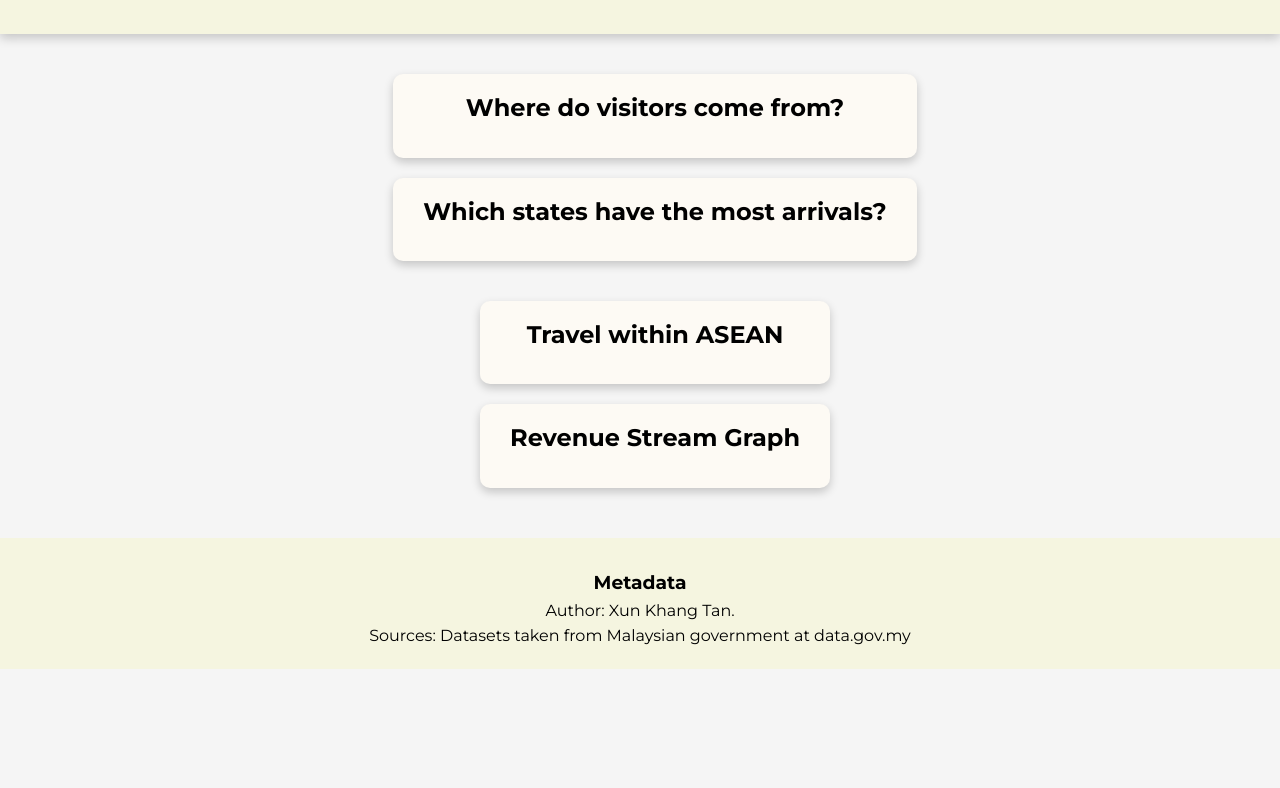
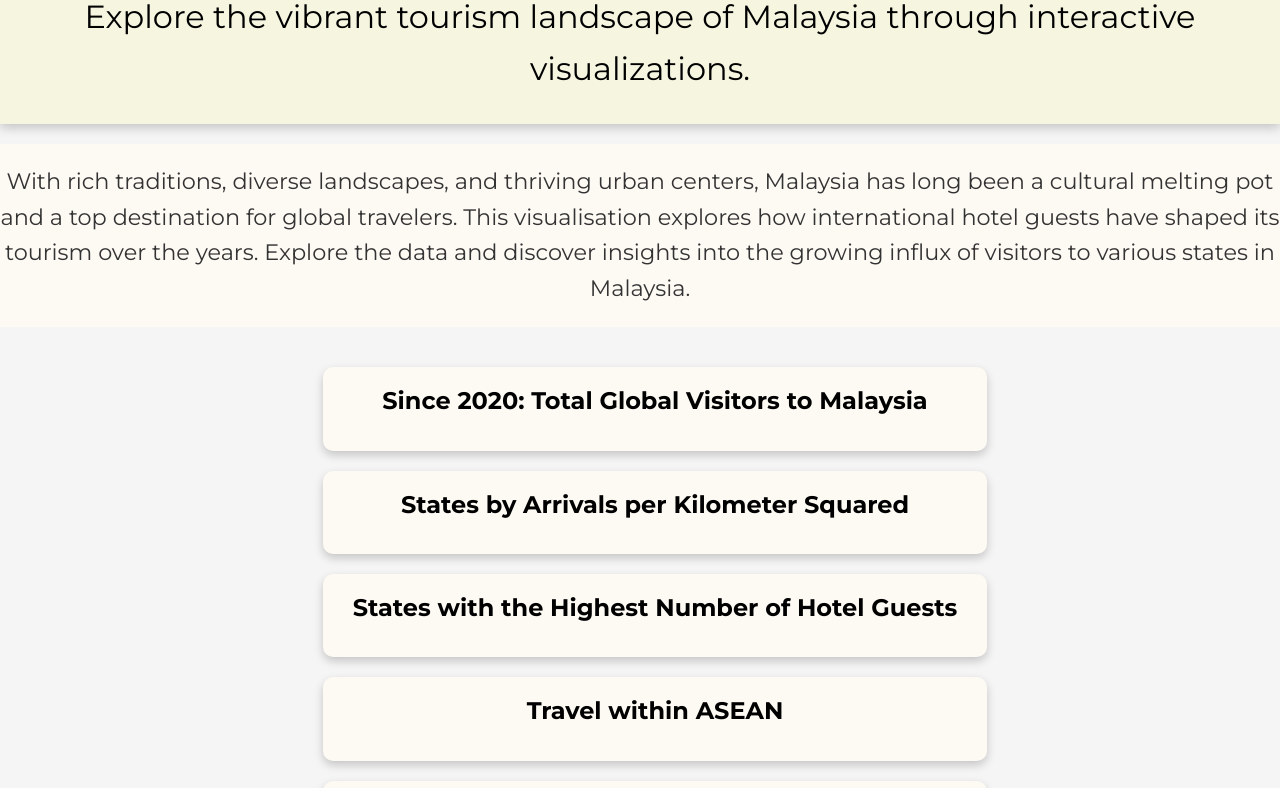
Before and after one commit to XKKTTT/FIT3179-Data-Visualization-2-, a plain HTML site: page index.html in a window 1280 px wide. Shown: the part 131-919 px from the top of the page. Before the commit the page ends 800 px from the top, so only its background shows below. Drawn offline with nearby package versions, Linux system fonts and the light colour scheme; a script that the page names is missing.

Commit message:
Improved layout
Improved layout

```diff
--- a/css/styles.css
+++ b/css/styles.css
@@ -3,6 +3,7 @@ body, h1, h2, h3, p {
     margin: 0;
     padding: 0;
 }
+
 
 body {
     display: flex;
@@ -14,6 +15,22 @@ body {
     font-family: 'Montserrat', sans-serif;
     line-height: 1.6;
     background-color: whitesmoke;
+}
+
+#introduction {
+    background-color: #fdfaf4;
+    padding: 20px;
+    max-width: 1800px;
+    width: 100%;
+    text-align: center;
+    margin-bottom: 20px;
+}
+
+
+.text-section p {
+    font-family: 'Montserrat', sans-serif;
+    font-size: 1.4em;
+    color: #333;
 }
 
 
@@ -48,19 +65,19 @@ nav ul li a {
 }
 
 nav ul li a:hover {
-    color: #94d2bd; /* Lighter teal on hover */
+    color: #94d2bd;
 }
 
 
 #title {
     font-family: 'Playfair Display', Courier, monospace;
-    font-size: 1.5em; /* Adjust the size as needed */
+    font-size: 2em;
     margin-bottom: 10px;
 }
 
 #title p{
     font-family: 'Montserrat', Courier, monospace;
-    font-size: 1em; /* Adjust the size as needed */
+    font-size: 1em;
     margin-bottom: 10px;
 }
 
@@ -72,6 +89,7 @@ nav ul li a:hover {
     width: 100%;
     padding: 20px; /* Add padding to the main section */
 }
+
 
 /* Visualization Card Styles */
 .visualization {
--- a/index.html
+++ b/index.html
@@ -22,9 +22,16 @@
     </header>
 
     <main class="main_section">
+
+        <section id="introduction">
+            <div class="text-section">
+                <p>With rich traditions, diverse landscapes, and thriving urban centers, Malaysia has long been a cultural melting pot and a top destination for global travelers. This visualisation explores how international hotel guests have shaped its tourism over the years. Explore the data and discover insights into the growing influx of visitors to various states in Malaysia.</p>
+            </div>
+        </section>
+
         <section id="travelStatistics">
             <div class="visualization">
-                <h2>Where do visitors come from?</h2>
+                <h2> Since 2020: Total Global Visitors to Malaysia </h2>
                 <div id="dorling"></div>
                 <script type="text/javascript">
                     vegaEmbed('#dorling', "./js/dorling_arrivals.vega").catch(console.error);
@@ -33,15 +40,20 @@
 
 
             <div class="visualization">
-                <h2>Which states have the most arrivals?</h2>
+                <h2>States by Arrivals per Kilometer Squared</h2>
                 <div id="arrivalsSOE"></div>
                 <script type="text/javascript">
                     vegaEmbed('#arrivalsSOE', "./js/arrivals_by_km2.vega").catch(console.error);
                 </script>
             </div>
-        </section>
+            <div class="visualization">
+                <h2>States with the Highest Number of Hotel Guests</h2>
+                <div id="hotelGuests"></div>
+                <script type="text/javascript">
+                    vegaEmbed('#hotelGuests', "./js/hotel_guests_proportional.vega").catch(console.error);
+                </script>
+            </div>
 
-        <section id="tourismInsights">
 
             <div class="visualization">
                 <h2>Travel within ASEAN</h2>
--- a/js/revenue_streamgraph.json
+++ b/js/revenue_streamgraph.json
@@ -1,6 +1,5 @@
 {
     "$schema": "https://vega.github.io/schema/vega-lite/v5.json",
-    "title": "Economic Value of Different Tourism Products",
     "width": 900,
     "height": 500,
     "data": {"url": "https://raw.githubusercontent.com/XKKTTT/FIT3179-Data-Visualization-2-/refs/heads/main/data/inbound-tourism-expenditure-of-visitors-by-products.csv"},
```
Also changed, not shown: 4 other files.
